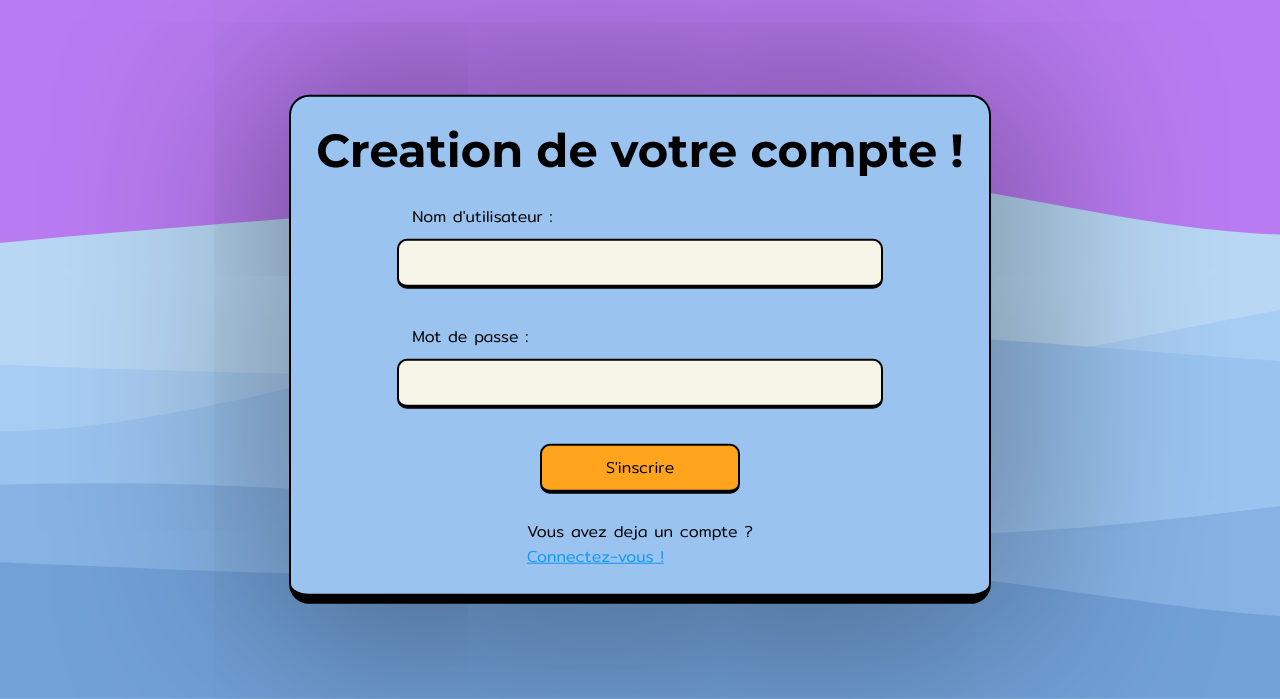
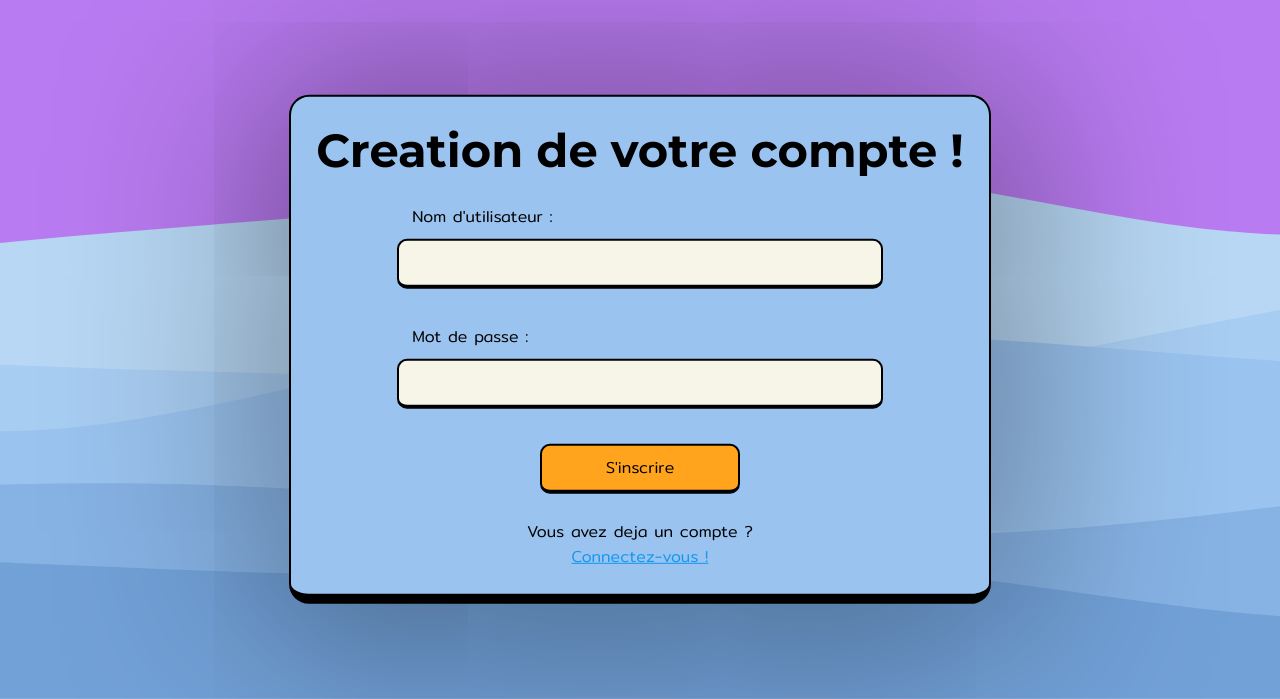
Before and after one commit to KahootGenerator/KahootGenerator, a PHP site: page /account/register/ in a window 1280 px wide. Shown: the part 101-800 px from the top of the page. Run offline with PHP 8.4, Linux system fonts and the light colour scheme; style sheets or scripts are compiled from the project's sources.

Commit message:
center a in form

```diff
--- a/src/scss/utilities/_form.scss
+++ b/src/scss/utilities/_form.scss
@@ -37,6 +37,12 @@
   border-width: $border-width-xl;
   border-radius: $border-radius-high;
   box-shadow: $shadow-thick;
+
+  a {
+    display: block;
+    width: 100%;
+    text-align: center;
+  }
 }
 
 .form-field--full {
```
